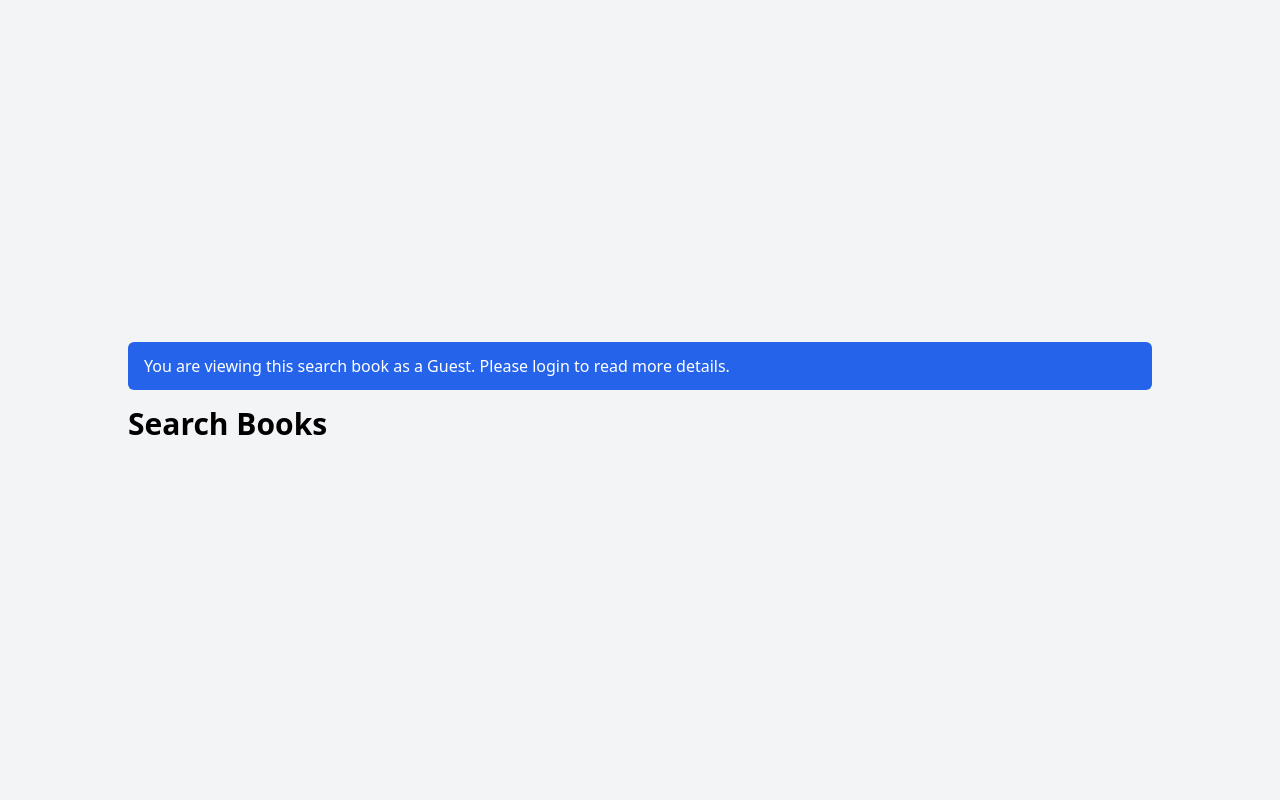
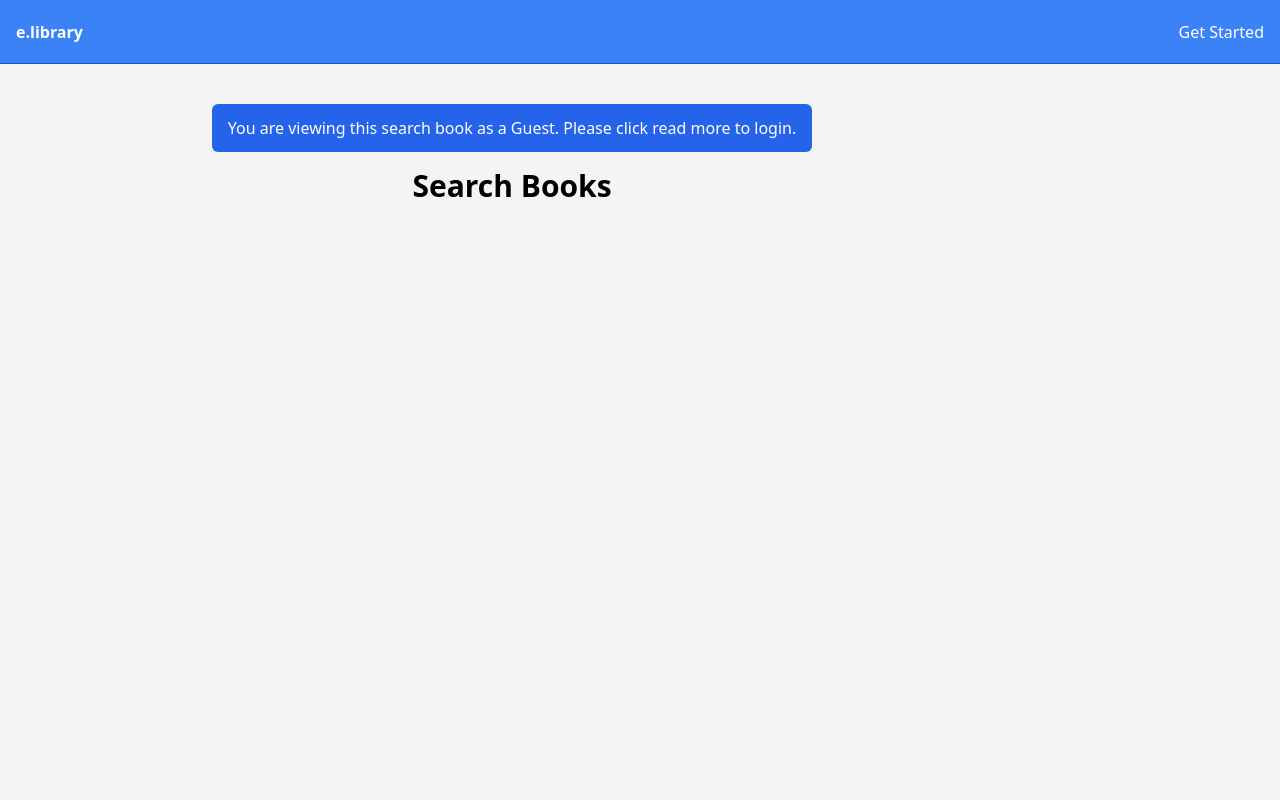
Before and after one commit to mhistersax/Semester4Project, a Django app: page /books/searchbooks/ in a window 1280 px wide. Run offline with Django 5.2, Linux system fonts and the light colour scheme; data that the repository does not hold is empty.

Commit message:
updated app

```diff
--- a/points/books/models.py
+++ b/points/books/models.py
@@ -6,6 +6,7 @@ from movies.models import Movie
 
 class Book(models.Model):
     BOOK_TYPE_CHOICES = [
+        ("", "Please select book type"),  # Option for selection prompt
         ("book", "Book"),
         ("video", "Video"),
     ]
@@ -19,7 +20,7 @@ class Book(models.Model):
     downloadable = models.BooleanField(default=False)
     category = models.ForeignKey(BookCategory, on_delete=models.CASCADE, null=True)
     book_type = models.CharField(
-        max_length=5, choices=BOOK_TYPE_CHOICES, default="book"
+        max_length=5, choices=BOOK_TYPE_CHOICES, default="", blank=True
     )
 
     # Image field for regular books
--- a/points/books/templates/search_books.html
+++ b/points/books/templates/search_books.html
@@ -11,13 +11,51 @@
     />
   </head>
 
-  <body
-    class="bg-gray-100 min-h-screen flex flex-col items-center justify-center"
-  >
-    <div class="w-full max-w-screen-lg">
+  <body class="bg-gray-100 min-h-screen flex flex-col">
+    <!-- Nav bar -->
+    <nav
+      class="flex w-full bg-blue-500 h-16 items-center justify-between px-4 z-10 border-b border-blue-700"
+    >
+      <!-- Nav Logo -->
+      <div class="logo">
+        <a href="/books/home/" class="font-sans text-base font-bold text-white"
+          >e.library</a
+        >
+      </div>
+
+      <!-- Nav Links -->
+      <div class="nav_links hidden md:flex gap-8 flex">
+        <!-- Nav Links -->
+        <a href="/books/login/" class="text-white">Get Started</a>
+      </div>
+
+      <!-- Hamburger menu button -->
+      <div class="flex md:hidden">
+        <button id="toggleMenu" class="focus:outline-none">
+          <svg
+            class="w-6 h-6 text-gray-800"
+            fill="none"
+            stroke="currentColor"
+            viewBox="0 0 24 24"
+            xmlns="http://www.w3.org/2000/svg"
+          >
+            <path
+              stroke-linecap="round"
+              stroke-linejoin="round"
+              stroke-width="2"
+              d="M4 6h16M4 12h16m-7 6h7"
+            ></path>
+          </svg>
+        </button>
+      </div>
+    </nav>
+
+    <div
+      class="w-full max-w-screen-lg mt-10 flex justify-center items-center flex-col"
+    >
       <div class="bg-blue-600 text-white px-4 py-3 mb-4 rounded-md">
-        You are viewing this search book as a Guest. Please login to read more
-        details.
+        You are viewing this search book as a Guest. Please click read more to
+        login.
       </div>
 
       <h1 class="text-3xl font-bold mb-4">Search Books</h1>
@@ -40,7 +78,7 @@
             class="mt-2 w-full rounded-md"
           />
           <a
-            href="/books/home"
+            href="/books/login/"
             class="block text-center mt-4 py-2 px-4 bg-blue-500 text-white rounded-md hover:bg-blue-600 transition-colors duration-300"
             >Read More</a
           >
@@ -48,5 +86,24 @@
         {% endfor %}
       </div>
     </div>
+    <!-- JavaScript -->
+    <script>
+      const toggleMenu = document.getElementById("toggleMenu");
+      const navLinks = document.querySelector(".nav_links");
+
+      toggleMenu.addEventListener("click", () => {
+        navLinks.classList.toggle("hidden");
+      });
+
+      document.querySelectorAll('a[href^="#"]').forEach((anchor) => {
+        anchor.addEventListener("click", function (e) {
+          e.preventDefault();
+
+          document.querySelector(this.getAttribute("href")).scrollIntoView({
+            behavior: "smooth",
+          });
+        });
+      });
+    </script>
   </body>
 </html>
--- a/points/books/views.py
+++ b/points/books/views.py
@@ -19,9 +19,10 @@ def search_books(request):
                 request, "search_books.html", {"books": books, "query": name}
             )  # Render the results to search_books.html along with the query
         else:  # If no search query provided
+            books = Book.objects.all()  # Retrieve all books from the database
             return render(
-                request, "search_books.html"
-            )  # Render the search form without any results
+                request, "search_books.html", {"books": books}
+            )  # Render all books to the template
     else:
         books = Book.objects.all()  # Retrieve all books from the database
         return render(
```
Also changed, not shown: points/books/admin.py (+18 -1 lines), points/books/templates/add_book.html (deleted, +0 -11 lines), points/books/migrations/0006_alter_book_book_type.py (added).
